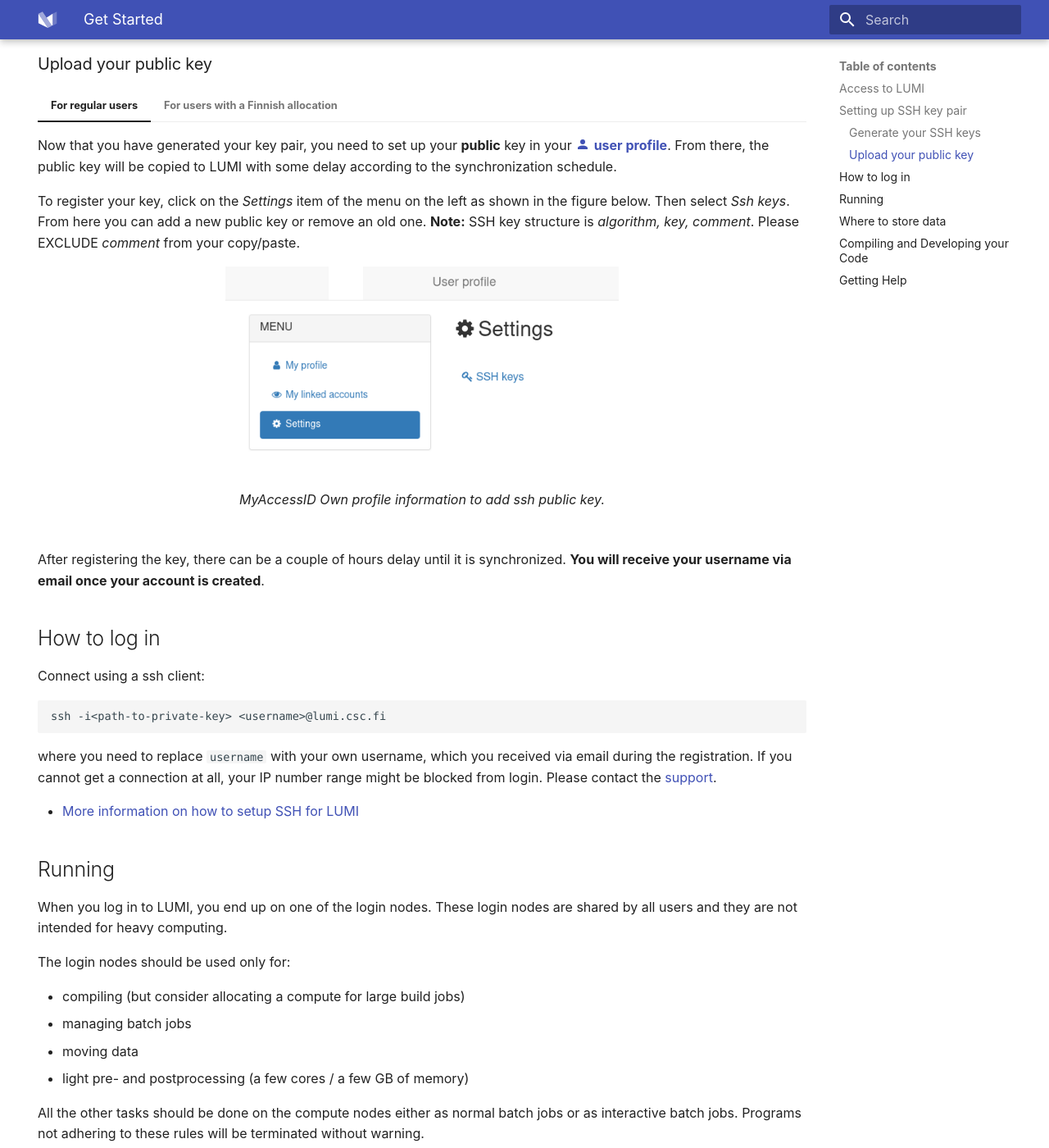
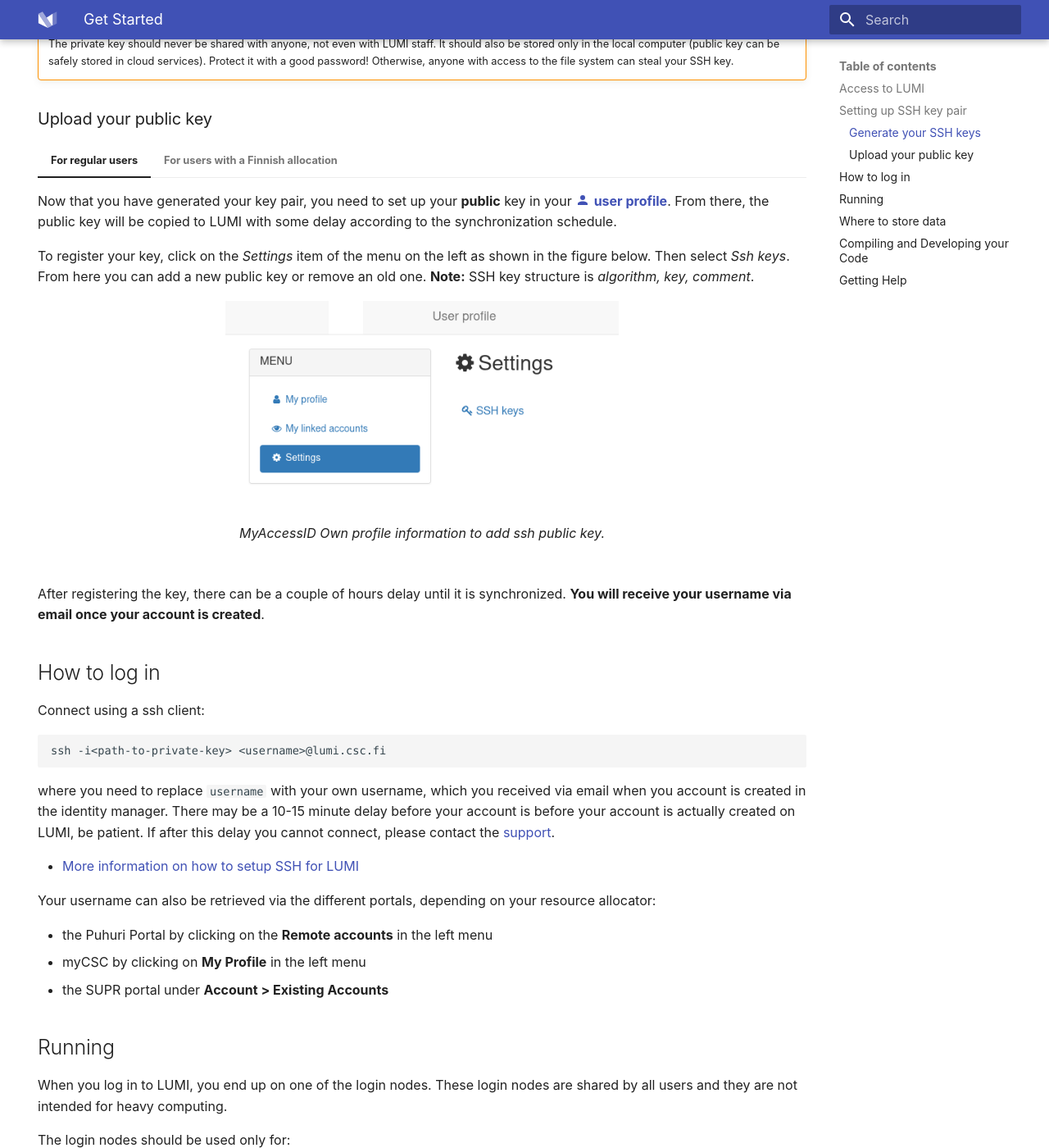
Before and after one commit to Lumi-supercomputer/lumi-userguide, an MkDocs documentation site: the page built from docs/firststeps/getstarted.md, in a window 1280 px wide and 1400 px high, scrolled down 2382 px. Shown: the whole window at 82% size. Built offline with MkDocs 1.6.1 and Material for MkDocs 9.7.7, drawn with Linux system fonts in a browser that asks for light colours; some of the changed text lies outside the part shown.

Commit message:
update the get started

````diff
--- a/docs/firststeps/getstarted.md
+++ b/docs/firststeps/getstarted.md
@@ -39,9 +40,13 @@
 In order to access the portal, you need to register to MyAccessID. The procedure
 depends on the country but in general this can be achieved via the *Sign in with
 MyAccessID*. The authentication is done with your home organization identity
-provider, which can be selected from the list. In case that is not possible
-please [contact the support team][support-account] with the error message. You
-may also contact your identity provider directly.
+provider (recommended), which can be selected from the list. Alternative
+registration options are available for some countries. Please see
+[here][eidas-eduid] for information about these alternatives.
+
+In case neither of the registration option works for you, please
+[contact the support team][support-account]. You may also contact your identity
+provider directly.
 
 For the next step, you will be directed to the registration page, where you have
 to accept the Acceptable Use Policy and LUMI Terms of Use document, which is
@@ -151,7 +156,7 @@
 
     To register your key, click on the *Settings* item of the menu on the left
     as shown in the figure below. Then select *Ssh keys*. From here you can add a new public key
-    or remove an old one. **Note:** SSH key structure is *algorithm, key, comment*. Please EXCLUDE *comment* from your copy/paste.
+    or remove an old one. **Note:** SSH key structure is *algorithm, key, comment*.
 
     <figure>
       <img src="../../assets/images/MyAccessID_ssh-key.png" width="480" alt="Screenshot of user profile settings to setup ssh public key">
@@ -189,11 +194,19 @@
 ```
 
 where you need to replace `username` with your own username, which you received
-via email during the registration. If you cannot get a connection at all, your
-IP number range might be blocked from login. Please contact the
-[support][support-account].
+via email when you account is created in the identity manager. There may be a
+10-15 minute delay before your account is before your account is actually
+created on LUMI, be patient. If after this delay you cannot connect, please
+contact the [support][support-account].
 
 - [More information on how to setup SSH for LUMI][connecting]
+
+Your username can also be retrieved via the different portals, depending on
+your resource allocator:
+
+- the Puhuri Portal by clicking on the **Remote accounts** in the left menu
+- myCSC by clicking on **My Profile** in the left menu
+- the SUPR portal under **Account > Existing Accounts**
 
 ## Running
 
````
Also changed, not shown: other parts of docs/firststeps/getstarted.md (+1 -0 lines).
